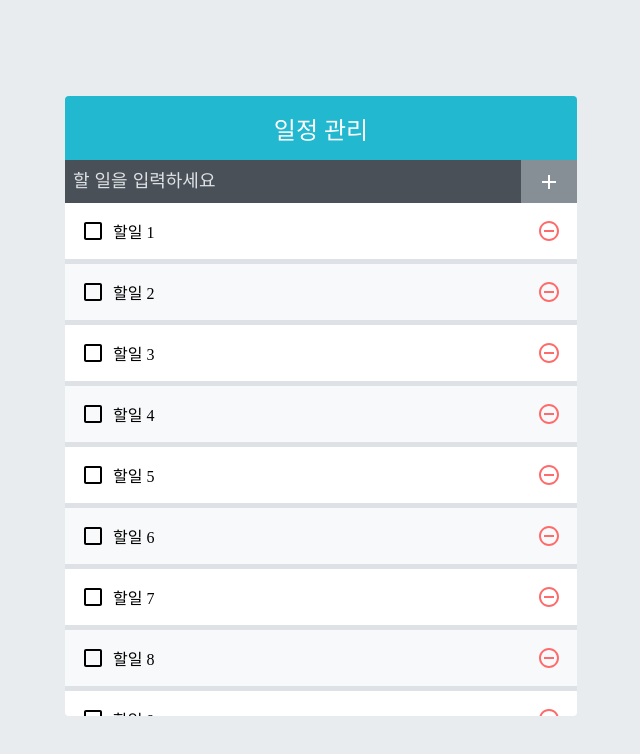
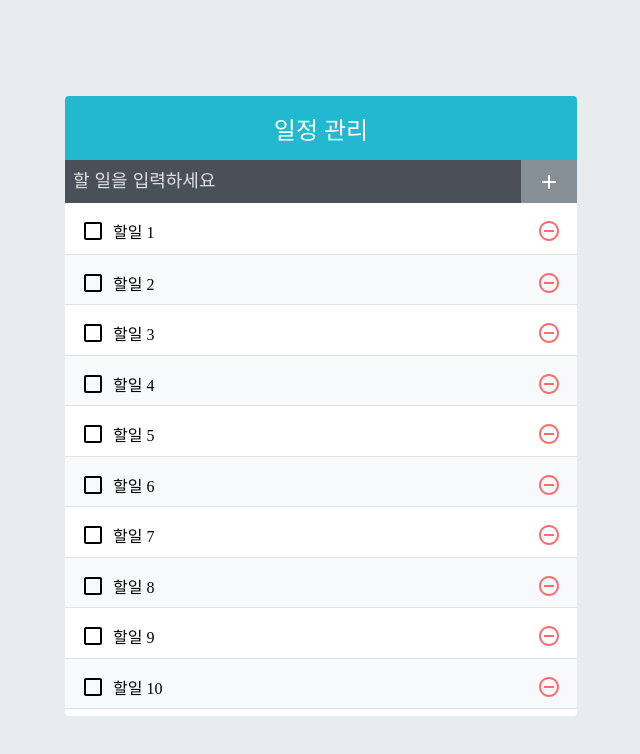
Before and after one commit to parkjaewoo-1/todo-app, a React (Create React App) app: page / in a window 1280 px wide. Shown: the top 754 px of the page, without its empty margins (319-959 px from the left). Built offline with nearby package versions, Linux system fonts and the light colour scheme.

Commit message:
reacr-virtualized ep.01

```diff
--- a/package.json
+++ b/package.json
@@ -12,6 +12,7 @@
     "react-dom": "^19.1.0",
     "react-icons": "^5.5.0",
     "react-scripts": "5.0.1",
+    "react-virtualized": "^9.22.6",
     "sass": "^1.89.2",
     "web-vitals": "^2.1.0"
   },
--- a/src/components/TodoList.js
+++ b/src/components/TodoList.js
@@ -1,18 +1,49 @@
+import React from 'react';
+import { useCallback } from 'react';
+import { List } from 'react-virtualized';
 import TodoListItem from './TodoListItem';
 import './TodoList.scss';
 
 const TodoList = ({todos, onRemove, onToggle}) => { // props로 받아온 상태 todos 배열, onRemove 함수
+  const rowRenderer = useCallback(
+    ({index, key, style}) => {
+      const todo = todos[index];
+
+      return (
+        <TodoListItem
+        todo={todo}
+        key={key}
+        onRemove={onRemove}
+        onToggle={onToggle}
+        style={style}
+        />
+      );
+    },
+    [onRemove, todos, onToggle]
+  );
+
   return (
-    <div className="TodoList">
+    <List
+      className='TodoList'
+      width={512}
+      height={513}
+      rowCount={todos.length} //항목 개수
+      rowHeight={50.5} // 항목 높이
+      rowRenderer={rowRenderer} // 위에 만든 항목 렌더링 함수를 List 컴포넌트의 props로 설정해야 함
+      list={todos}
+      style={{outline:'none'}}
+    ></List>
+
+    /*<div className="TodoList">
       {todos.map(todo => (
         <TodoListItem todo={todo} key={todo.id} onRemove={onRemove} onToggle={onToggle}/>
       ))}
-    </div>
+    </div>*/
     // TodoListItem 컴포넌트에서 사용하기 위해서 props로 받아온 함수를 그대로 넘겨 준다
   )
 }
 
-export default TodoList;
+export default React.memo(TodoList);
 
 // 할일 목록을 불러와서 보여준다
 // todos 배열을 props로 받아 온 후 -> map() -> 여러개의 TodoListItem 컴포넌트로 보여줌?
--- a/src/components/TodoListItem.js
+++ b/src/components/TodoListItem.js
@@ -3,10 +3,11 @@ import './TodoListItem.scss';
 import cn from 'classnames';
 import React from 'react';
 
-const TodoListItem = ({todo, onRemove, onToggle}) => {
+const TodoListItem = ({todo, onRemove, onToggle, style}) => {
   const {id, text, checked} = todo;
 
   return (
+    <div className='TodoListItem-virtualized' style={style}>
       <div className='TodoListItem'>
         <div className={cn('checkbox', {checked})} onClick={()=> onToggle(id)} >
           {checked ? <MdCheckBox /> : <MdCheckBoxOutlineBlank />}
@@ -14,6 +15,7 @@ const TodoListItem = ({todo, onRemove, onToggle}) => {
         </div>
         <div className='remove' onClick={() => {onRemove(id)}}>
           <MdRemoveCircleOutline />
+        </div>
       </div>
     </div>
   )
--- a/src/components/TodoListItem.scss
+++ b/src/components/TodoListItem.scss
@@ -46,3 +46,12 @@
     border-top: 5px solid #dee2e6;
   }
 }
+
+.TodoListItem-virtualized {
+  & + & {
+    border-top: 1px solid #dee2e6;
+  }
+  &:nth-child(even) {
+    background: #f8f9fa;
+  }
+}
```
Also changed, not shown: 1 other file (tests, documents, lock files or other folders). Lines whose indentation alone changed are shown as unchanged.
